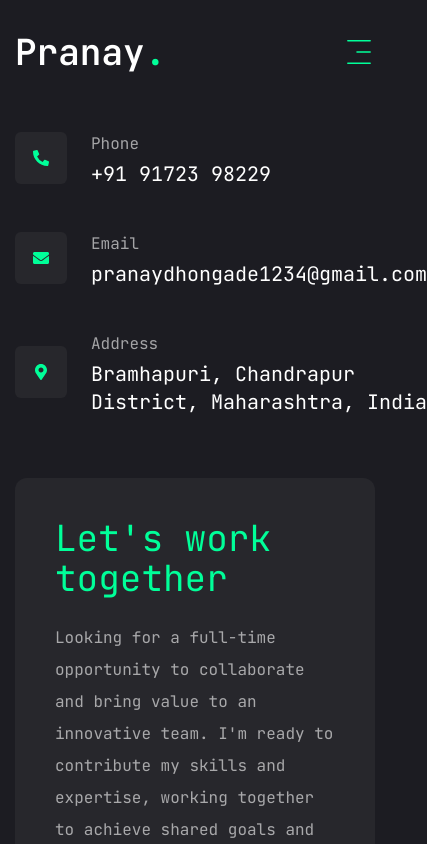
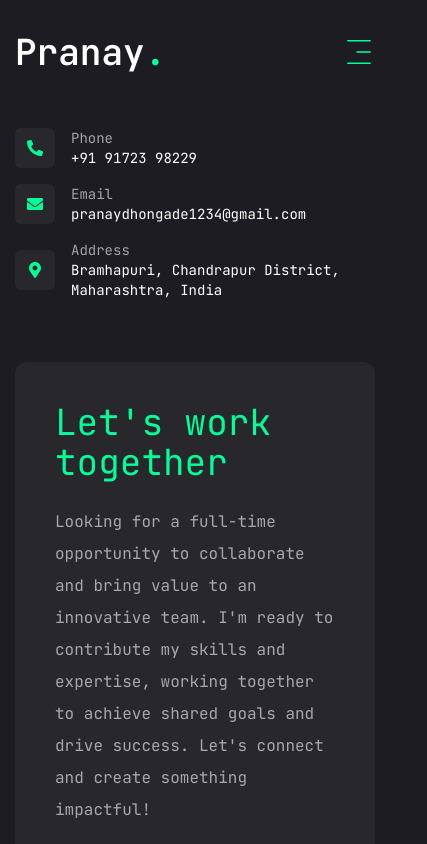
Before and after one commit to PranayD1807/Portfolio-2.0, a Next.js app in the folder client/: page /contact in a window 390 px wide. Shown: the top 844 px of the page, 427 px wide, since content can reach past the window. Built offline with nearby package versions, Linux system fonts and the light colour scheme.

Commit message:
Fixed Contact me mobile view

```diff
--- a/client/app/contact/page.jsx
+++ b/client/app/contact/page.jsx
@@ -42,7 +42,7 @@ const Contact = () => {
       }}
       className="py-6"
     >
-      <div className="container mx-auto">
+      <div className="container mx-auto h-full">
         <div className="flex flex-col xl:flex-row gap-[30px]">
           {/* form */}
           <div className="xl:w-[54%] order-2 xl:order-none">
@@ -88,16 +88,20 @@ const Contact = () => {
           </div>
           {/* info */}
           <div className="flex-1 flex items-center xl:justify-end order-1 xl:order-none mb-8 xl:mb-0">
-            <ul className="flex flex-col gap-10">
+            <ul className="max-w-full flex flex-col gap-4 md:gap-6">
               {info.map((item, index) => {
                 return (
-                  <li key={index} className="flex items-center gap-6">
-                    <div className="w-[52px] h-[52px] xl:w-[72px] bg-[#27272c] text-accent rounded-md flex items-center justify-center">
+                  <li key={index} className="flex items-center gap-4 md:gap-6">
+                    <div className="min-w-[40px] h-[40px] md:min-w-[52px] md:w-[52px] md:h-[52px] bg-[#27272c] text-accent rounded-md flex items-center justify-center">
                       <div>{item.icon}</div>
                     </div>
                     <div className="flex-1">
-                      <p className="text-white/60">{item.title}</p>
-                      <h3 className="text-xl">{item.description}</h3>
+                      <p className="text-white/60 text-sm md:text-base">
+                        {item.title}
+                      </p>
+                      <h3 className="text-sm md:text-lg break-words">
+                        {item.description}
+                      </h3>
                     </div>
                   </li>
                 );
```
